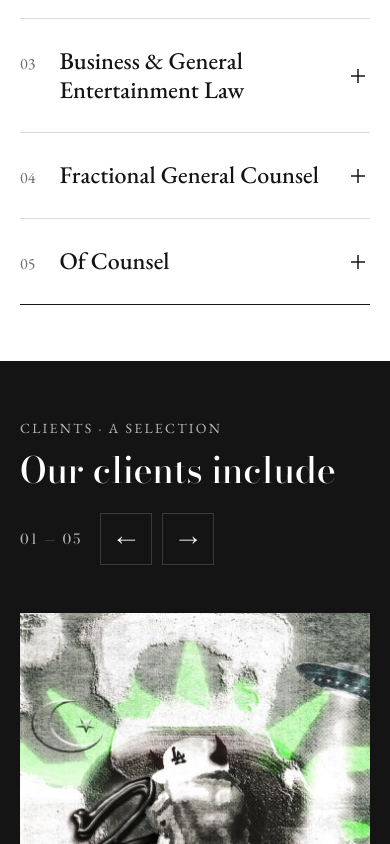
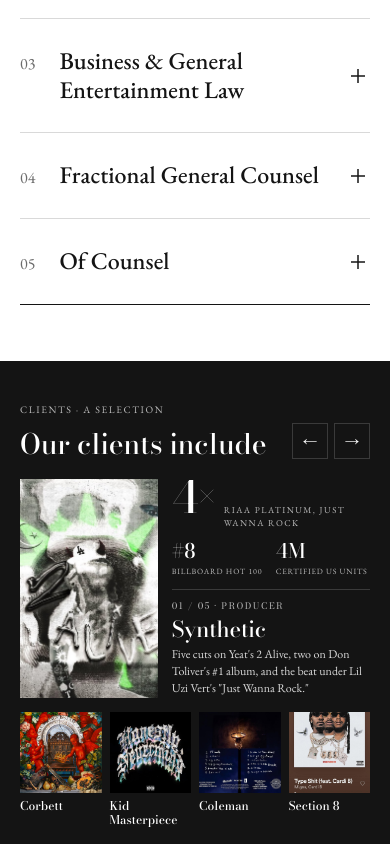
Before and after one commit to josuekenge/fowlkes-firm, a React (Vite) app: page / in a window 390 px wide. Shown: the part 1156-2000 px from the top of the page. Built offline with nearby package versions, Linux system fonts and the light colour scheme.

Commit message:
Clients section: compact phone layout, other clients side by side

```diff
--- a/src/index.css
+++ b/src/index.css
@@ -656,6 +656,40 @@ button, input, select, textarea { font-family: inherit; font-size: inherit; colo
   .story .index li { flex-basis: 100%; }
   .story .ctrls .btn { display: none; }
 }
+/* phones: compact clients section, portrait beside the stats, index as a thumbnail row */
+@media (max-width: 600px) {
+  .story { gap: 20px; padding-top: 40px; padding-bottom: 40px; }
+  .story .head { gap: 12px; align-items: flex-end; flex-wrap: nowrap; }
+  .story .head .h2 { font-size: 28px; }
+  .story .head .eyebrow { font-size: 10px; }
+  .story .count { display: none; }
+  .story .ctrls { gap: 6px; }
+  .story .ctrls button { width: 36px; height: 36px; font-size: 15px; }
+  .story .chapter { gap: 14px; }
+  .story .portrait { grid-column: span 5; }
+  .story .portrait img { aspect-ratio: 3 / 4; height: 100%; }
+  .story .copy { grid-column: span 7; gap: 12px; padding: 0; justify-content: flex-start; }
+  .story .lead { gap: 10px; }
+  .story .big { gap: 8px; }
+  .story .big .v { font-size: 44px; }
+  .story .big.word .v { font-size: 28px; }
+  .story .big.word { gap: 4px; }
+  .story .big .l { font-size: 9px; max-width: none; }
+  .story .two { gap: 10px; }
+  .story .two dt { font-size: 20px; }
+  .story .two dd { font-size: 8px; letter-spacing: .1em; }
+  .story .who { gap: 6px; padding-top: 10px; }
+  .story .idx { font-size: 9px; }
+  .story .name { font-size: 22px; }
+  .story .line { font-size: 12px; line-height: 1.4; display: -webkit-box; -webkit-line-clamp: 3; -webkit-box-orient: vertical; overflow: hidden; }
+  .story .index { display: grid; grid-template-columns: repeat(4, minmax(0, 1fr)); gap: 8px; }
+  .story .index li { border: 0; }
+  .story .index button { display: flex; flex-direction: column; align-items: stretch; gap: 6px; padding: 0; text-align: left; }
+  .story .index .t { align-items: flex-start; text-align: left; }
+  .story .index .n, .story .index .s { display: none; }
+  .story .index img { width: 100%; height: auto; aspect-ratio: 1; }
+  .story .index .nm { font-size: 12px; line-height: 1.2; }
+}
 
 /* home: practice areas as a card grid (never a single stacked column) */
 .practice-home { display: flex; flex-direction: column; gap: 40px; }
```
